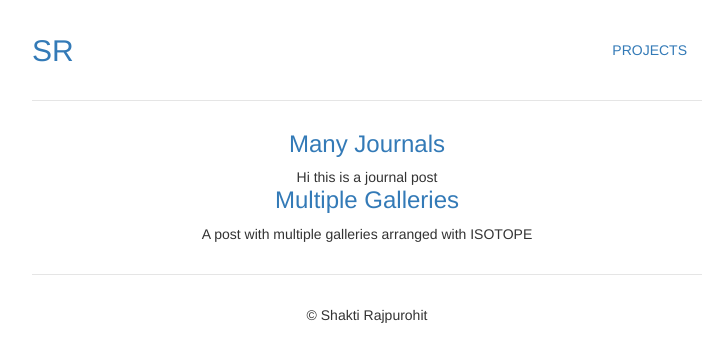
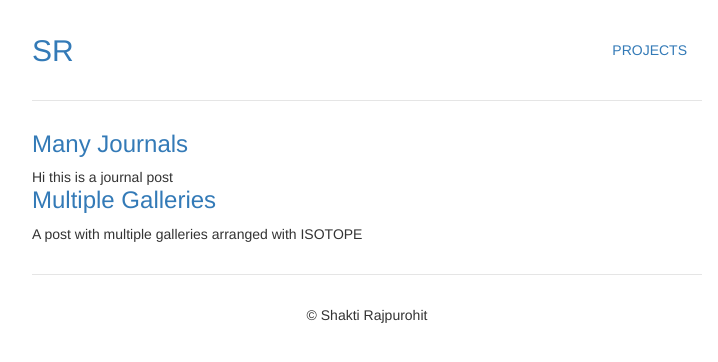
Before and after one commit to shaktirp/jekyll, a Jekyll site: the page built from blog/index.html, in a window 1280 px wide. Shown: the top 362 px of the page, without its empty margins (273-991 px from the left). Built offline with Jekyll 4.4.1, drawn with Linux system fonts in a browser that asks for light colours; nearby versions of some CDN libraries.

Commit message:
responsive container

```diff
--- a/_config.yml
+++ b/_config.yml
@@ -3,7 +3,7 @@
 shortTitle: SR
 tagline: "Changing the world, one uninspired quote at a time"
 url: "http://yourwebsite.com" # The base hostname & protocol for your site. Use it if you need absolute URL's
-baseUrl: "/jekyll"
+baseUrl: ""
 
 # Contact
 phone: "" # This is my real number. You should text me.
--- a/blog/index.html
+++ b/blog/index.html
@@ -9,7 +9,7 @@
   <div>
     <ul>
       {% for post in site.categories.blog %}
-        <li class="text-center">
+        <li>
           <h3>
             <a href="{{ post.url | prepend: site.baseUrl }}">
               {{ post.title }}
--- a/css/app.scss
+++ b/css/app.scss
@@ -47,7 +47,7 @@
 }
 
 .container {
-	width: 700px
+	max-width: 700px
 }
 
 a:hover, a:active {
--- a/projects/index.html
+++ b/projects/index.html
@@ -9,7 +9,7 @@
   <div>
     <ul>
       {% for post in site.categories.projects %}
-        <li class="text-center">
+        <li class="project-items">
           <h3>
             <a href="{{ post.url | prepend: site.baseUrl }}">
               {{ post.title }}
```
Also changed, not shown: 3 other files.
